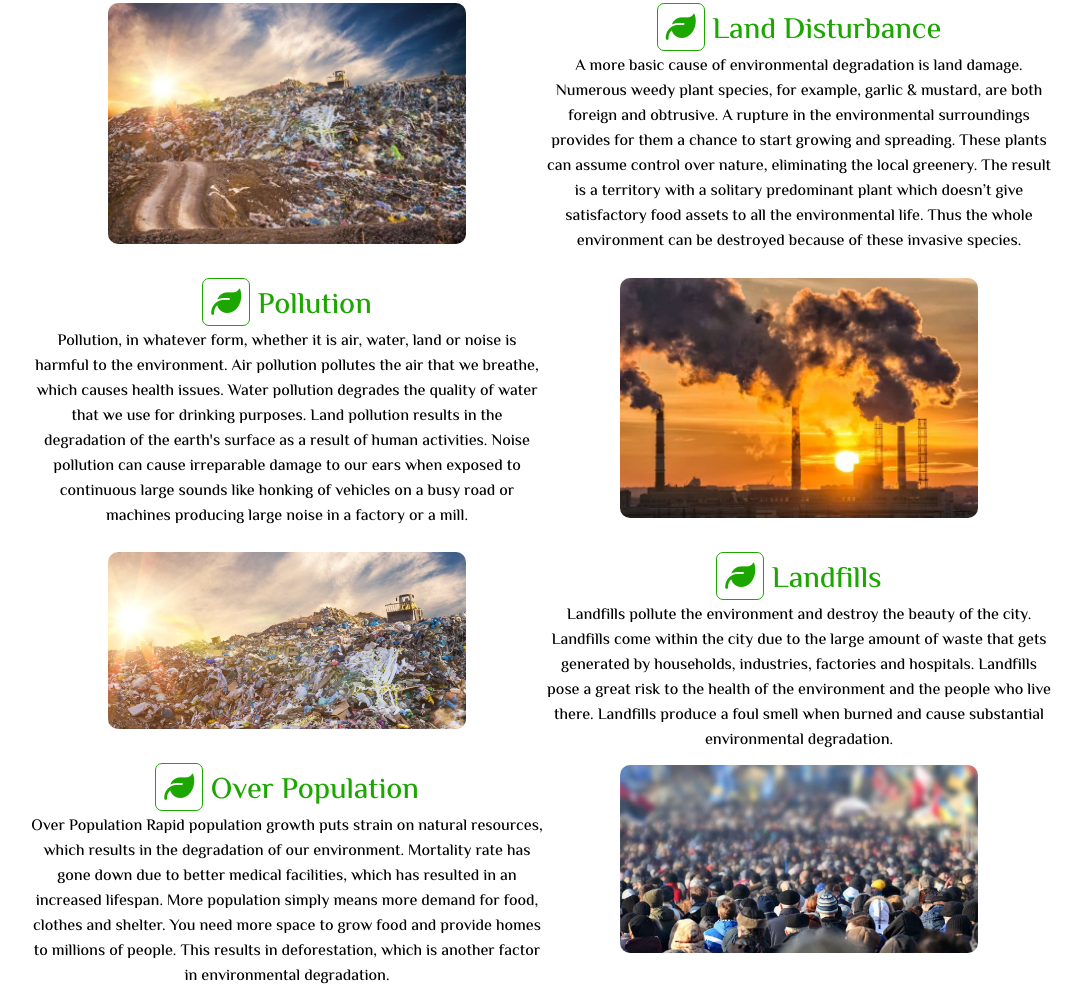
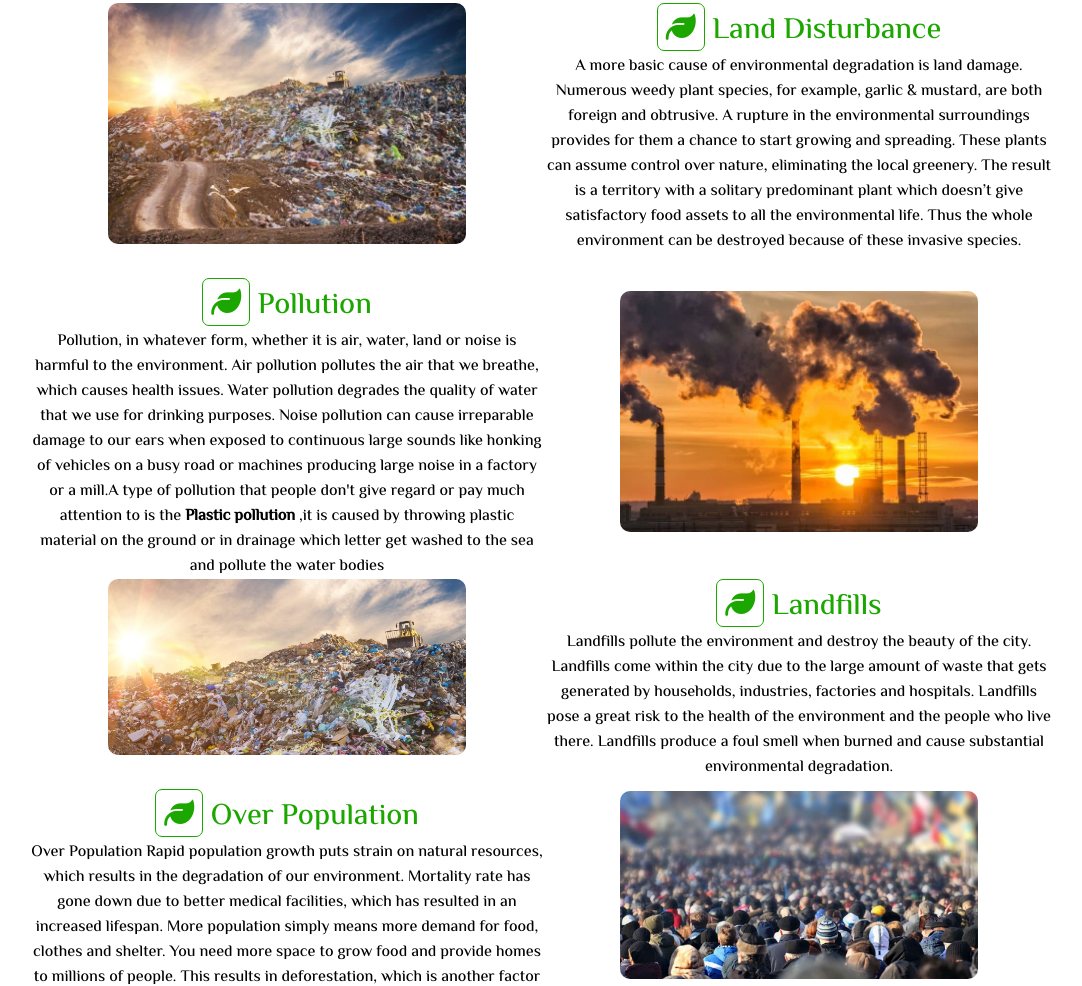
Before and after one commit to farahanwealth/Health-Is-Wealth_by-Daniel-O.-Joseph, a plain HTML site: page env.html in a window 1280 px wide. Shown: the part 1096-2082 px from the top of the page, without its empty margins (97-1179 px from the left). Drawn offline with Linux system fonts and the light colour scheme; grey boxes are pictures that could not be loaded.

Commit message:
Update env.html

```diff
--- a/env.html
+++ b/env.html
@@ -384,8 +384,9 @@
                     </div>
                     <div class="features-description">
                         <p>Pollution, in whatever form, whether it is air, water, land or noise is harmful to the environment. Air pollution pollutes the air that we breathe, which causes health issues. Water pollution degrades the quality of water that
-                            we use for drinking purposes. Land pollution results in the degradation of the earth's surface as a result of human activities. Noise pollution can cause irreparable damage to our ears when exposed to continuous large sounds
-                            like honking of vehicles on a busy road or machines producing large noise in a factory or a mill.
+                            we use for drinking purposes. Noise pollution can cause irreparable damage to our ears when exposed to continuous large sounds
+                            like honking of vehicles on a busy road or machines producing large noise in a factory or a mill.A type of pollution that people don't give regard or pay much attention to is the<strong> Plastic pollution </strong>,it is caused by throwing plastic material on the ground or in drainage  which letter get washed to the sea and pollute the water bodies
+
                         </p>
                     </div>
                 </div>
```
